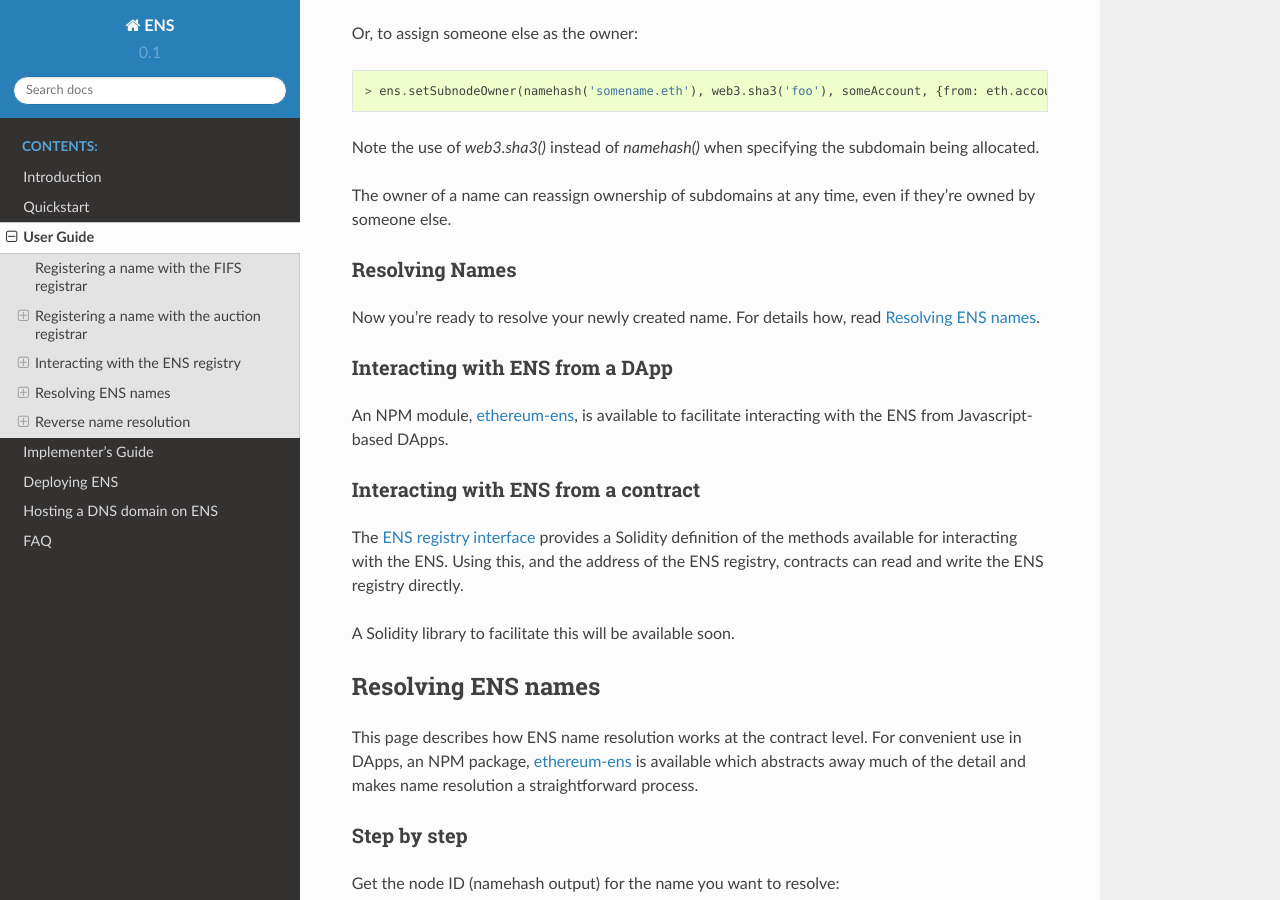
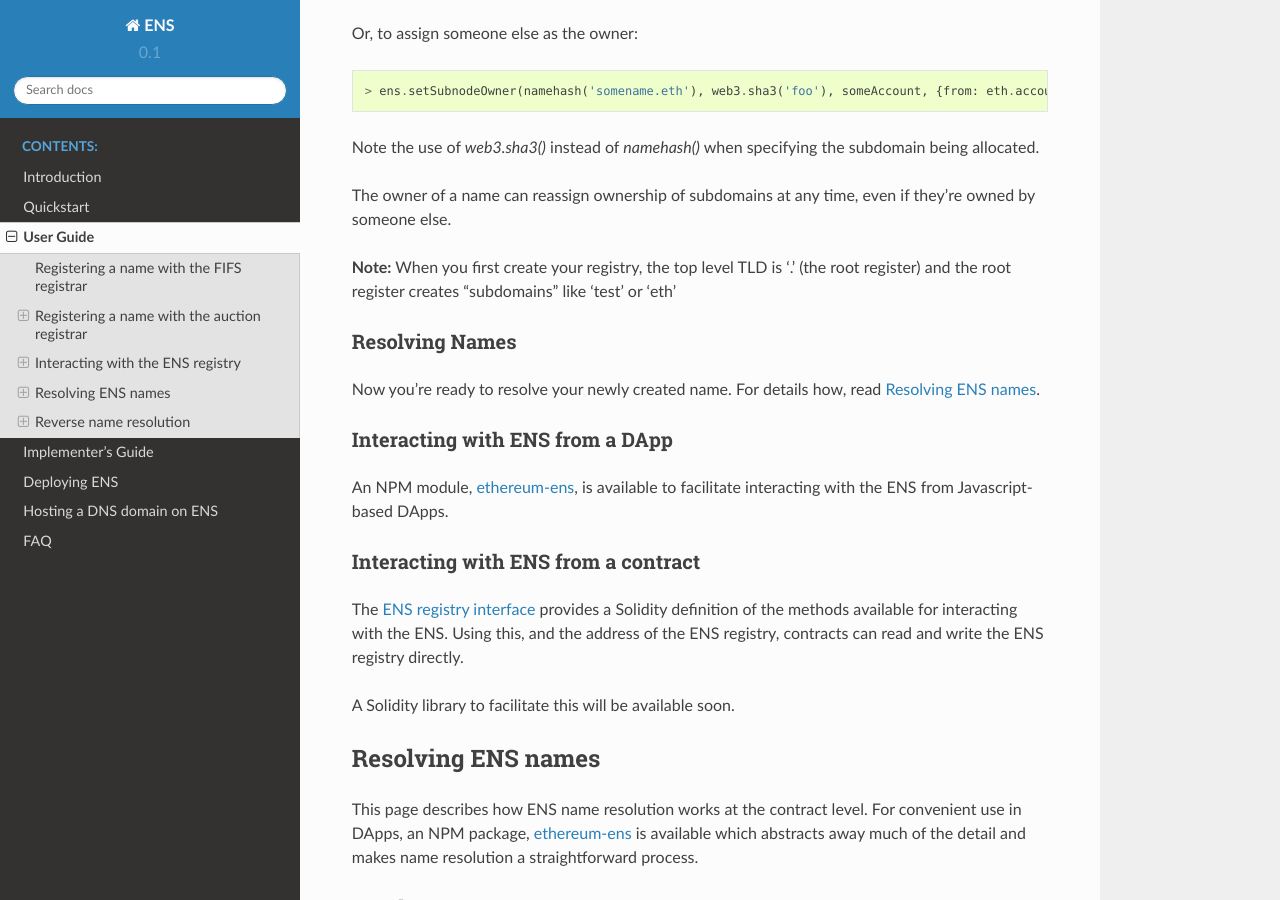
Before and after one commit to ensdomains/ens, a Sphinx documentation site: the page built from docs/userguide.rst, in a window 1280 px wide and 900 px high, scrolled down 7017 px. Built offline with Sphinx 7.4.7 and the Read the Docs theme 2.0.0, drawn with Linux system fonts in a browser that asks for light colours.

Commit message:
clarifying note about the top level TLD which helped me a lot in understanding how ENS works

```diff
--- a/docs/userguide.rst
+++ b/docs/userguide.rst
@@ -284,6 +284,8 @@
 
 The owner of a name can reassign ownership of subdomains at any time, even if they're owned by someone else.
 
+**Note:** When you first create your registry, the top level TLD is '.' (the root register) and the root register creates "subdomains" like 'test' or 'eth'
+
 Resolving Names
 ---------------
 
```
